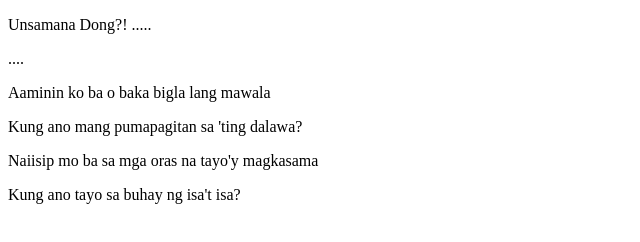
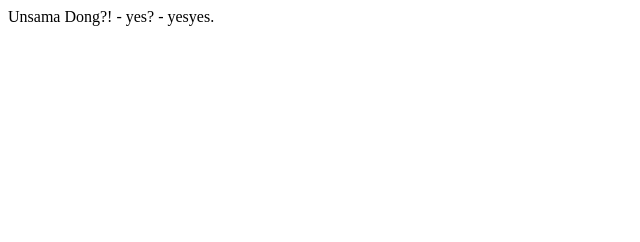
Before and after one commit to T1ramisyu/kahit-ano, a plain HTML site: page index.html in a window 1280 px wide. Shown: the whole page, without its empty margins (0-640 px from the left). Drawn offline with Linux system fonts and the light colour scheme.

Commit message:
Update index.html

```diff
--- a/index.html
+++ b/index.html
@@ -13,12 +13,7 @@
 
   <body>
 
-    <p> Unsamana Dong?! ..... </p>
-    <p> ....</p>
-    <p> Aaminin ko ba o baka bigla lang mawala </p>
-    <p> Kung ano mang pumapagitan sa 'ting dalawa? </p>
-    <p> Naiisip mo ba sa mga oras na tayo'y magkasama </p>
-    <p> Kung ano tayo sa buhay ng isa't isa? </p>
+    Unsama Dong?! - yes? - yesyes.
 
   </body>
 </html>
```
